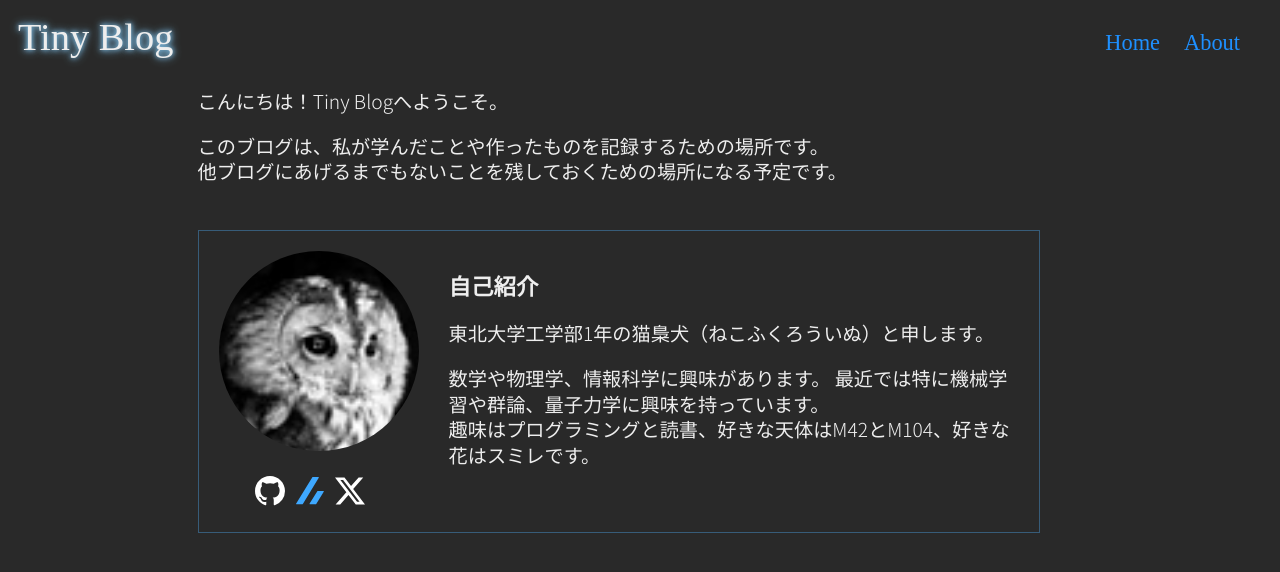
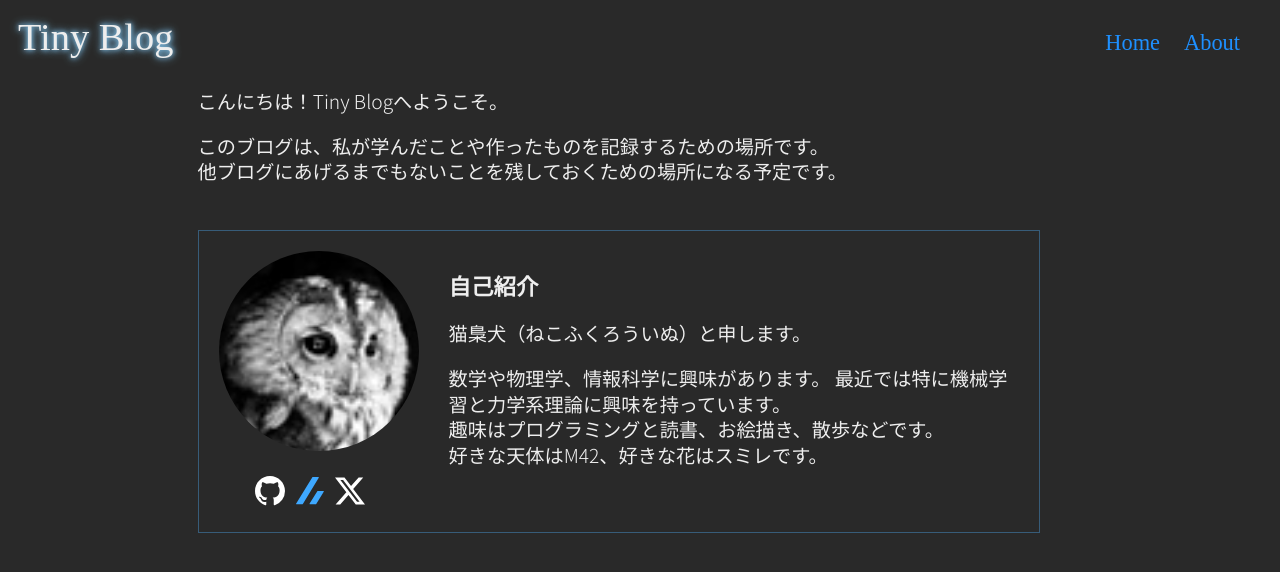
Before and after one commit to TinyOwl49/tinyblog, a SvelteKit app: page /about in a window 1280 px wide. Shown: the top 572 px of the page. Built offline with nearby package versions, Linux system fonts and the light colour scheme.

Commit message:
change about page

```diff
--- a/src/routes/about/+page.svelte
+++ b/src/routes/about/+page.svelte
@@ -52,13 +52,14 @@
 		<div class="about-me-content">
 			<h3>自己紹介</h3>
 			<p>
-				東北大学工学部1年の猫梟犬（ねこふくろういぬ）と申します。
+				猫梟犬（ねこふくろういぬ）と申します。
 			</p>
 			<p>
 				数学や物理学、情報科学に興味があります。
-				最近では特に機械学習や群論、量子力学に興味を持っています。<br
+				最近では特に機械学習と力学系理論に興味を持っています。<br
 				/>
-				趣味はプログラミングと読書、好きな天体はM42とM104、好きな花はスミレです。
+				趣味はプログラミングと読書、お絵描き、散歩などです。<br />
+				好きな天体はM42、好きな花はスミレです。
 			</p>
 		</div>
 	</div>
```
